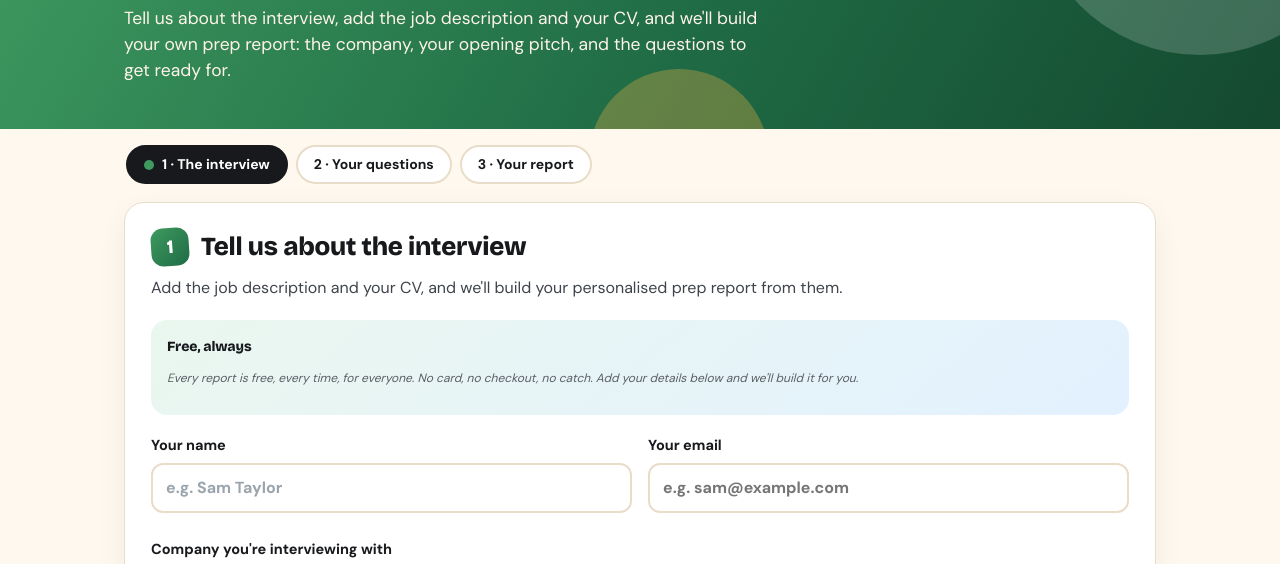
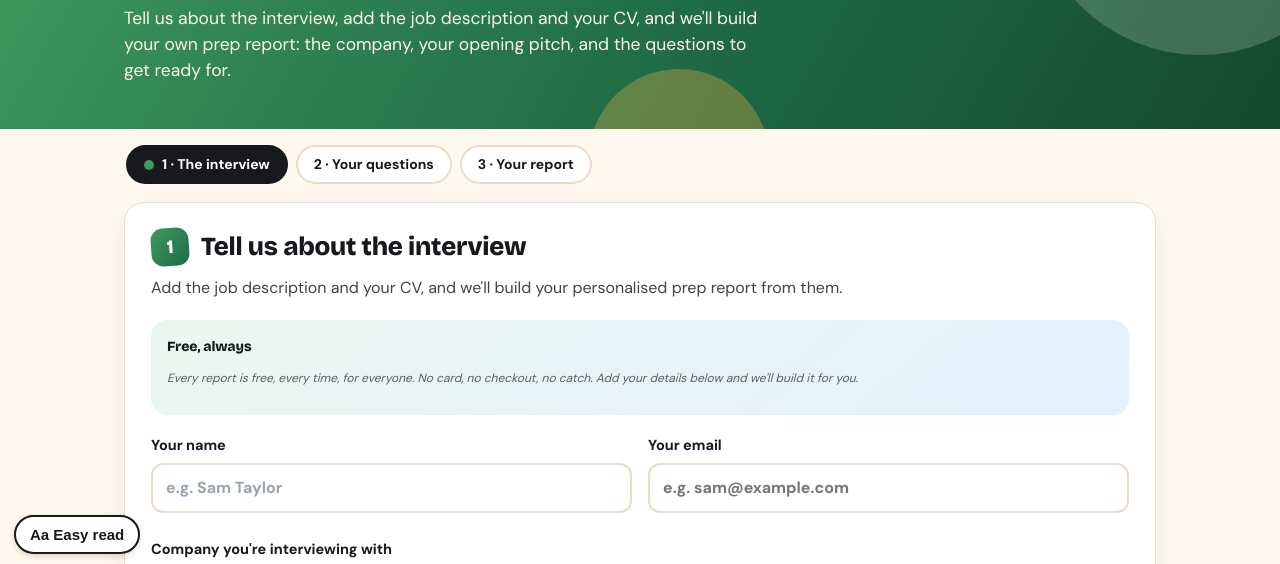
Before and after one commit to neilcopping-lab/interview-prep-app-v2, a website: page public/index.html in a window 1280 px wide. Shown: the part 232-796 px from the top of the page. Drawn offline with nearby package versions, Linux system fonts and the light colour scheme; files that its build step writes are made by us from their sources; no server answers; files whose address does not match are found by name.

Commit message:
Easy read mode, data export of the job hunt, privacy notice for practice and the day card
Co-Authored-By: Claude Opus 5.5 <noreply@anthropic.com>
Claude-Session: https://claude.ai/code/session_01Dmn5yA7rjuwu9fjpErtoWD

```diff
--- a/accounts/index.js
+++ b/accounts/index.js
@@ -358,6 +358,9 @@ function mountAccounts(app, opts = {}) {
       account: { email: req.user.email },
       profile, subscriptions: subs, consent_history: consent || [],
       master_cv: master ? { last_saved: master.updated_at, cv: master.data } : null,
+      // Your job hunt and story bank (empty until those tables exist).
+      job_hunt: await req.sb.from("job_hunt").select("*").eq("user_id", req.user.id).then((r) => r.data || [], () => []),
+      stories: await req.sb.from("stories").select("*").eq("user_id", req.user.id).then((r) => r.data || [], () => []),
       saved_documents: docs.map((d) => ({
         type: d.kind_label, title: d.title, job_title: d.job_title, company: d.company,
         file: d.file_name, saved_at: d.created_at,
--- /dev/null
+++ b/public/easyread.js
@@ -0,0 +1,53 @@
+// Easy read mode for every Comquat tool: bigger, plainer text and a button that
+// reads the page (or whatever you've selected) out loud. One switch, remembered
+// on this device. Nothing is sent anywhere: reading aloud uses the browser.
+(function () {
+  "use strict";
+  var KEY = "cqEasyRead";
+  var css = "html.cq-easy body{font-size:19px !important;line-height:1.75 !important;letter-spacing:.015em;word-spacing:.08em}" +
+    "html.cq-easy body,html.cq-easy input,html.cq-easy textarea,html.cq-easy select,html.cq-easy button{font-family:Verdana,Arial,sans-serif !important}" +
+    "html.cq-easy p,html.cq-easy li,html.cq-easy label{max-width:68ch}" +
+    "html.cq-easy .small,html.cq-easy small{font-size:17px !important}" +
+    ".cq-er{position:fixed;left:14px;bottom:14px;z-index:9999;display:flex;gap:8px;flex-wrap:wrap}" +
+    ".cq-er button{font:700 15px Arial,sans-serif;border:2px solid #17191C;background:#fff;color:#17191C;border-radius:999px;padding:9px 14px;cursor:pointer;box-shadow:0 2px 6px rgba(0,0,0,.15)}" +
+    ".cq-er button[aria-pressed=true]{background:#17191C;color:#fff}" +
+    "@media print{.cq-er{display:none}}";
+  function store(v) { try { if (v) localStorage.setItem(KEY, "1"); else localStorage.removeItem(KEY); } catch (e) {} }
+  function stored() { try { return localStorage.getItem(KEY) === "1"; } catch (e) { return false; } }
+
+  function start() {
+    var st = document.createElement("style"); st.textContent = css; document.head.appendChild(st);
+    var box = document.createElement("div"); box.className = "cq-er";
+    var toggle = document.createElement("button"); toggle.type = "button"; toggle.textContent = "Aa Easy read";
+    var speak = document.createElement("button"); speak.type = "button"; speak.textContent = "Read aloud";
+    var canSpeak = "speechSynthesis" in window;
+    box.appendChild(toggle); if (canSpeak) box.appendChild(speak);
+    document.body.appendChild(box);
+
+    function set(on) {
+      document.documentElement.classList.toggle("cq-easy", on);
+      toggle.setAttribute("aria-pressed", on ? "true" : "false");
+      speak.style.display = on ? "" : "none";
+      store(on);
+      if (!on && canSpeak) { window.speechSynthesis.cancel(); speak.textContent = "Read aloud"; }
+    }
+    toggle.onclick = function () { set(!document.documentElement.classList.contains("cq-easy")); };
+
+    speak.onclick = function () {
+      var s = window.speechSynthesis;
+      if (s.speaking) { s.cancel(); speak.textContent = "Read aloud"; return; }
+      var sel = String(window.getSelection ? window.getSelection() : "").trim();
+      var root = document.querySelector(".panel.active, .step.on, main") || document.body;
+      var text = sel || (root.innerText || "").replace(/\s+/g, " ").trim();
+      if (!text) return;
+      var u = new SpeechSynthesisUtterance(text.slice(0, 6000));
+      u.lang = "en-GB"; u.rate = 0.95;
+      var gb = s.getVoices().filter(function (v) { return /en-GB/i.test(v.lang); })[0]; if (gb) u.voice = gb;
+      u.onend = function () { speak.textContent = "Read aloud"; };
+      s.speak(u); speak.textContent = "Stop reading";
+    };
+    speak.title = "Reads the page, or just the words you've selected";
+    set(stored());
+  }
+  if (document.readyState === "loading") document.addEventListener("DOMContentLoaded", start); else start();
+})();
--- a/public/index.html
+++ b/public/index.html
@@ -306,5 +306,6 @@ input:focus,textarea:focus,select:focus{outline:3px solid #3E9A5F;outline-offset
 (function(){var chips=document.querySelectorAll('#fxSteps .fx-s');function sync(){var cur=1;[1,2,3].forEach(function(i){var p=document.getElementById('panel'+i);if(p&&!p.classList.contains('hidden'))cur=i;});chips.forEach(function(c){var n=+c.getAttribute('data-p');c.classList.toggle('active',n===cur);c.classList.toggle('done',n<cur);});}
 [1,2,3].forEach(function(i){var p=document.getElementById('panel'+i);if(p)new MutationObserver(sync).observe(p,{attributes:true,attributeFilter:['class']});});sync();})();
 </script>
+<script src="/easyread.js?v=20261121" defer></script>
 </body>
 </html>
```
Also changed, not shown: public/privacy.html (+2 -0 lines).
